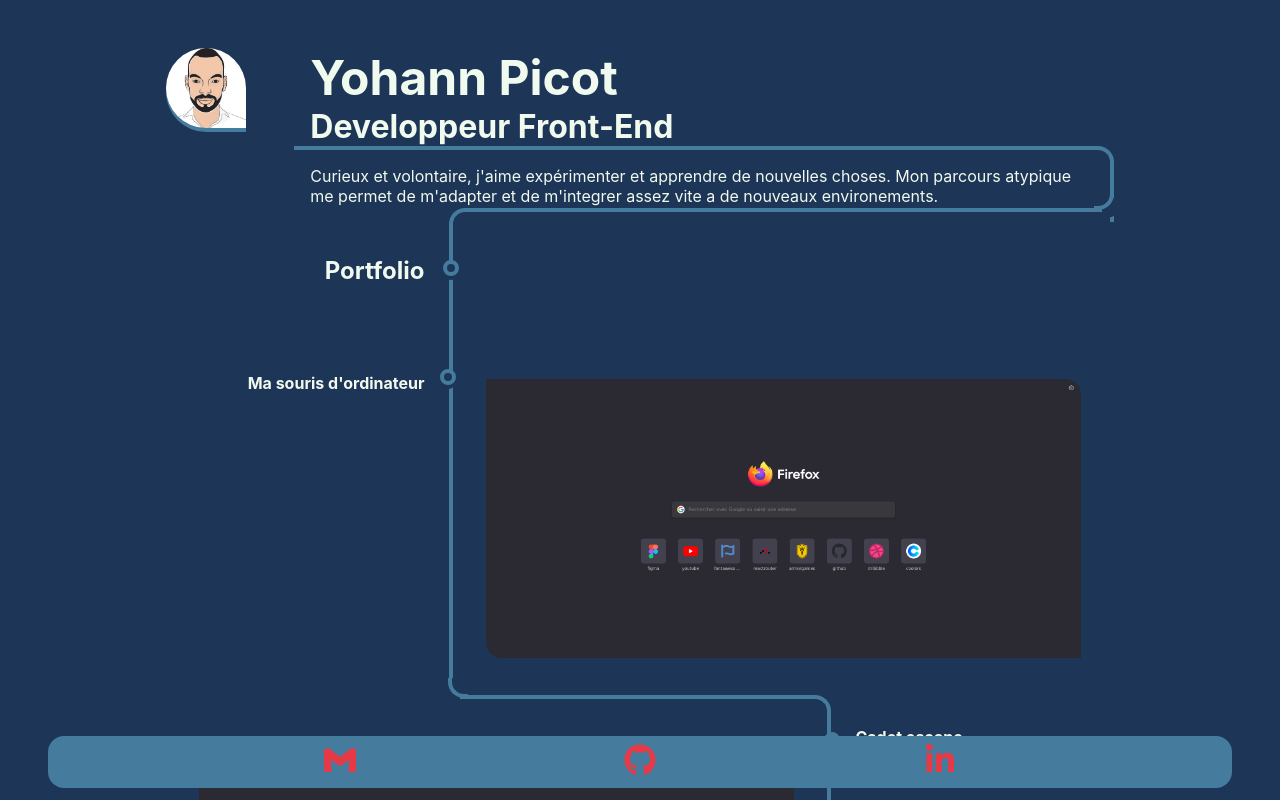
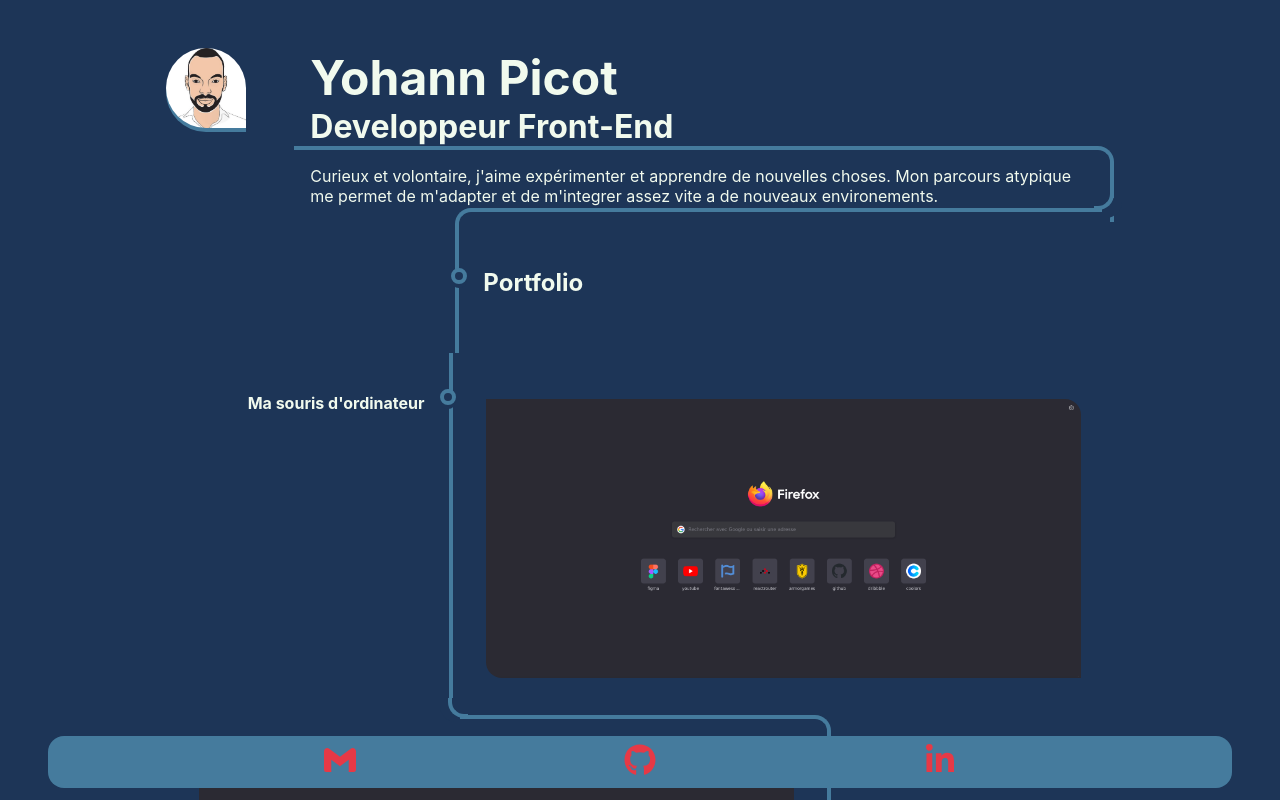
Before and after one commit to picyoh/cv, a React (Create React App) app: page / in a window 1280 px wide. Shown: the top 800 px of the page. Built offline with nearby package versions, Linux system fonts and the light colour scheme.

Commit message:
refactor: :lipstick: thread
refactor thread

```diff
--- a/package.json
+++ b/package.json
@@ -9,7 +9,6 @@
     "react-icons": "^4.3.1",
     "react-router-dom": "^6.2.2",
     "react-scripts": "^5.0.1",
-    "recharts": "^2.1.9",
     "web-vitals": "^2.1.4"
   },
   "scripts": {
--- a/src/app.css
+++ b/src/app.css
@@ -26,17 +26,63 @@ svg {
 
 .titleContainer {
   display: flex;
-  justify-content: center;
 }
 
-.titleRight {
-  flex: 50%;
-  padding: 1rem 0;
+.title {
+  position: relative;
+  flex: 63.5%;
+  border: 0.3rem solid var(--primary-color);
+  border-top-left-radius: 1rem;
+  border-right: none;
+  border-bottom: none;
+  padding: 2rem 1.5rem;
 }
 
-.titleRight h3 {
-  margin: 1rem;
+.title::before {
+  content: "";
+  position: absolute;
+  top: -0.5rem;
+  right: 0;
+  width: 36%;
+  height: 0.5rem;
+  background-color: var(--back-color);
+}
+
+.title::after {
+  content: "";
+  position: absolute;
+  top: -1.35rem;
+  right: 35.9%;
+  width: 1rem;
+  height: 1rem;
+  background-color: var(--back-color);
+  filter: drop-shadow(0.5rem 0.5rem var(--back-color));
+  border: 0.3rem solid var(--primary-color);
+  border-left: 0.3rem solid transparent;
+  border-bottom-right-radius: 1rem;
+  border-top: none;
+  border-left: none;
+}
+
+.title h3 {
   text-align: start;
+}
+
+.title h3::after {
+  content: "";
+  position: absolute;
+  top: 40%;
+  right: 98.9%;
+  width: 0.5rem;
+  height: 0.5rem;
+  background-color: var(--back-color);
+  filter: drop-shadow(0 0.3rem var(--back-color));
+  border: 0.3rem solid var(--primary-color);
+  border-radius: 50%;
+}
+
+.emptySpace {
+  flex: 30%;
 }
 
 .threadLeft {
@@ -90,9 +136,28 @@ svg {
   position: relative;
   flex: 50%;
   border: 0.3rem solid var(--primary-color);
+  border-left: 0.3rem solid transparent;
   border-top-left-radius: 1rem;
   border-right: none;
   border-bottom: none;
+  background-image: linear-gradient(
+    var(--primary-color) 65%,
+    transparent 65%,
+    transparent 70%,
+    var(--primary-color) 70%,
+    var(--primary-color) 75%,
+    transparent 75%,
+    transparent 80%,
+    var(--primary-color) 80%,
+    var(--primary-color) 85%,
+    transparent 85%,
+    transparent 90%,
+    var(--primary-color) 90%,
+    var(--primary-color) 95%,
+    transparent 95%,
+    transparent 100%
+  );
+  background-clip: border-box;
 }
 
 .threadRight::before {
@@ -113,12 +178,11 @@ svg {
 .threadRight::after {
   content: "";
   position: absolute;
-  top: 40%;
-  right: 99%;
-  width: 0.5rem;
-  height: 0.5rem;
+  top: -0.05rem;
+  left: 0;
+  width: 101%;
+  height: 101%;
+  border-top-left-radius: 0.8rem;
   background-color: var(--back-color);
-  filter: drop-shadow(0 0.3rem var(--back-color));
-  border: 0.3rem solid var(--primary-color);
-  border-radius: 50%;
+  background-clip: padding-box;
 }
--- a/src/features/education/Education.jsx
+++ b/src/features/education/Education.jsx
@@ -9,10 +9,10 @@ function Education() {
     return (
         <div className="education">
             <div className="titleContainer">
-                <div className="titleLeft">
+                <span className='emptySpace'></span>
+                <div className="title">
                     <h3>Education</h3>
                 </div>
-                <span className='educationThread'></span>
             </div>
             <TimeLine datas={educationDatas} />
         </div>
--- a/src/features/education/education.css
+++ b/src/features/education/education.css
@@ -2,38 +2,10 @@
     margin: 0 10%;
 }
 
-.educationThread {
-    position: relative;
-    flex: 50.5%;
-    border: 0.3rem solid var(--primary-color);
-    border-top-left-radius: 1rem;
-    border-right: none;
-    border-bottom: none;
+.education .titleContainer .title {
+    flex: 24%;
 }
 
-.educationThread::before {
-    content:'';
-    position: absolute;
-    top: -0.5rem;
-    right: 0;
-    width: 35%;
-    height: 0.5rem;
-    background-color: var(--back-color);
+.education .titleContainer .title::after {
+    right: 32.8%;
 }
-
-.educationThread::after {
-    content:'';
-    position: absolute;
-    top: -1.35rem;
-    right: 33%;
-    width: 1rem;
-    height: 1rem;
-    background-color: var(--back-color);
-    filter: drop-shadow(0 0.3rem var(--back-color));
-    border: 0.3rem solid var(--primary-color);
-    border-bottom-right-radius: 1rem;
-    border-top: 0;
-    border-left: 0;
-}
-
-/* TODO: align items */
--- a/src/features/portfolio/Portfolio.jsx
+++ b/src/features/portfolio/Portfolio.jsx
@@ -27,10 +27,10 @@ function Portfolio() {
     return (
         <section className='portfolio'>
             <div className="titleContainer">
-                <div className="introTitleLeft">
+                <span className='emptySpace'></span>
+                <div className="title">
                     <h3>Portfolio</h3>
                 </div>
-                <span className='threadRight'></span>
             </div>
             { cards }
         </section>
--- a/src/features/portfolio/portfolio.css
+++ b/src/features/portfolio/portfolio.css
@@ -1,13 +1,11 @@
 .portfolio {
- margin: 0 10%;
+  margin: 0 10%;
 }
 
-.introTitleLeft {
-    flex: 10%;
+.portfolio .titleContainer .title::after {
+  right: 0;
 }
 
-.introTitleLeft h3 {
-    margin: 0;
-    text-align: end;
-    padding: 3rem 1.5rem 3rem 0;
+.portfolio .titleContainer .title::before {
+  content: none;
 }
--- a/src/features/skills/Skills.jsx
+++ b/src/features/skills/Skills.jsx
@@ -12,7 +12,6 @@ import Figma from "../../assets/icons/figma.png"
 import './skills.css'
 
 function Skills() {
-    // TODO: size icons to 48px
     const stack = [
         { name: "Html5", src: Html },
         { name: "Sass", src: Sass },
@@ -55,9 +54,9 @@ function Skills() {
 
     return (
         <section className='skills'>
-            <div className="skillTitleContainer">
+            <div className="titleContainer">
                 <span className='emptySpace'></span>
-                <div className="skillTitle">
+                <div className="title">
                     <h3>Skills</h3>
                 </div>
             </div>
--- a/src/features/skills/skills.css
+++ b/src/features/skills/skills.css
@@ -2,21 +2,15 @@
   margin: 0 10%;
 }
 
-.skillTitleContainer {
-  display: flex;
+.skills .titleContainer .emptySpace {
+  flex: 15%;
 }
 
-.skillTitle {
-  position: relative;
+.skills .titleContainer .title {
   flex: 75%;
-  border: 0.3rem solid var(--primary-color);
-  border-top-left-radius: 1rem;
-  border-right: none;
-  border-bottom: none;
-  padding: 2rem 1.5rem;
 }
 
-.skillTitle::before {
+.skills .titleContainer .title::before {
   content: "";
   position: absolute;
   top: -0.5rem;
@@ -24,42 +18,6 @@
   width: 36%;
   height: 0.5rem;
   background-color: var(--back-color);
-}
-
-.skillTitle::after {
-  content: "";
-  position: absolute;
-  top: -1.35rem;
-  right: 35.9%;
-  width: 1rem;
-  height: 1rem;
-  background-color: var(--back-color);
-  filter: drop-shadow(0.5rem 0.5rem var(--back-color));
-  border: 0.3rem solid var(--primary-color);
-  border-bottom-right-radius: 1rem;
-  border-top: none;
-  border-left: none;
-}
-
-.skillTitle h3 {
-  text-align: start;
-}
-
-.skillTitle h3::after {
-  content: "";
-  position: absolute;
-  top: 40%;
-  right: 99%;
-  width: 0.5rem;
-  height: 0.5rem;
-  background-color: var(--back-color);
-  filter: drop-shadow(0 0.3rem var(--back-color));
-  border: 0.3rem solid var(--primary-color);
-  border-radius: 50%;
-}
-
-.emptySpace {
-  flex: 15%;
 }
 
 .skillList {
@@ -83,10 +41,9 @@
 }
 
 .skillIcon img {
-  width:36px;
+  width: 36px;
 }
 
 .skillName {
   text-align: center;
 }
-/* controler taille images */
```
Also changed, not shown: 1 other file (tests, documents, lock files or other folders).
